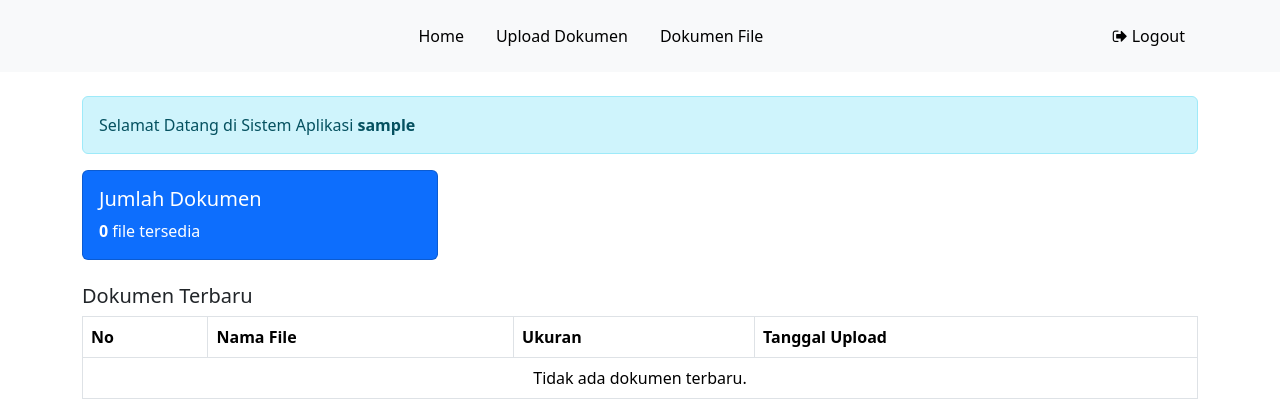
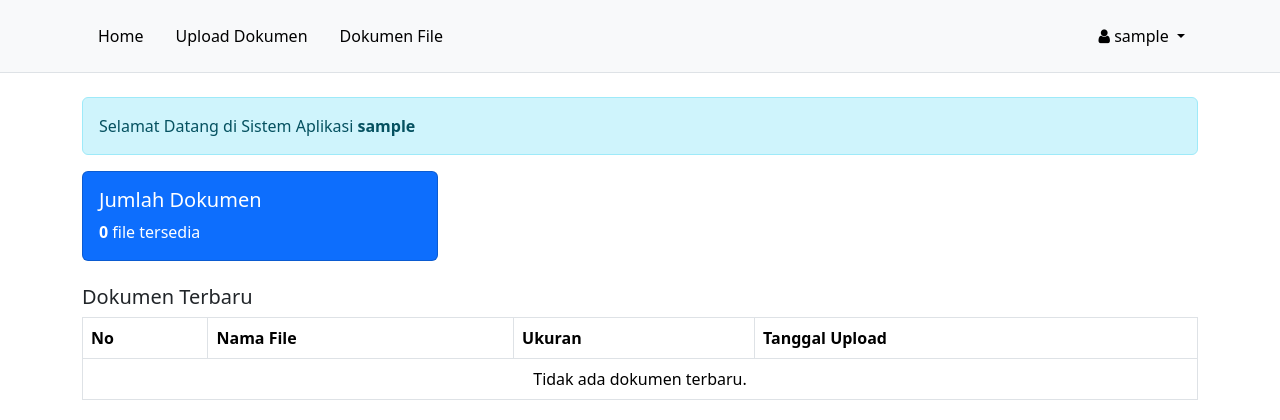
Before and after one commit to Freebee25/FileRepository, a PHP site: page /resource/views/dashboard.php in a window 1280 px wide. Shown: the top 420 px of the page. Run offline with PHP 8.4, Linux system fonts and the light colour scheme; the visitor is signed in with stand-in values (Sample User, id 1); data that the repository does not hold is empty.

Commit message:
tambah nama user di navbar

```diff
--- a/resource/template/navbar.php
+++ b/resource/template/navbar.php
@@ -8,12 +8,18 @@
     <link rel="stylesheet" href="../fontawesome/css/font-awesome.min.css">
     <link rel="stylesheet" href="../css/navbar-hover.css">
     <script src="../js/bootstrap.bundle.min.js"></script>
+
+    <style>
+        .dropdown-menu.show {
+            display: block;
+        }
+    </style>
 </head>
+
 <body>
-    <header class="bg-light text-white p-3">
+    <header class="bg-light p-3 border-bottom">
         <div class="container d-flex justify-content-between align-items-center">
-            <div class="d-flex align-items-center">
-            </div>
+            <!-- Navigation Menu -->
             <nav>
                 <ul class="nav">
                     <li class="nav-item">
@@ -27,8 +33,41 @@
                     </li>
                 </ul>
             </nav>
-            <a href="../../controllers/logout.php" class="btn btn-light">
-                <i class="fa fa-sign-out"></i> Logout</a>
+
+            <!-- User Dropdown -->
+            <div class="dropdown">
+                <button onclick="toggleDropdown()" id="userDropdown" class="btn btn-light dropdown-toggle" type="button">
+                    <i class="fa fa-user"></i> <?php echo htmlspecialchars($_SESSION['username']); ?>
+                </button>
+                <div id="dropdownMenu" class="dropdown-menu dropdown-menu-end mt-2 shadow-sm">
+                    <a class="dropdown-item" href="../views/manageakun.php">
+                        <i class="fa fa-cog me-2"></i> Manage Akun
+                    </a>
+                    <div class="dropdown-divider"></div>
+                    <a class="dropdown-item text-danger" href="../../controllers/logout.php">
+                        <i class="fa fa-sign-out me-2"></i> Logout
+                    </a>
+                </div>
+            </div>
         </div>
     </header>
+
+    <script>
+        function toggleDropdown() {
+            const menu = document.getElementById('dropdownMenu');
+            menu.classList.toggle('show');
+        }
+
+        // Tutup dropdown jika klik di luar
+        window.addEventListener('click', function (e) {
+            const button = document.getElementById('userDropdown');
+            const menu = document.getElementById('dropdownMenu');
+
+            if (!button.contains(e.target) && !menu.contains(e.target)) {
+                menu.classList.remove('show');
+            }
+        });
+    </script>
 </body>
+
+</html>
```
